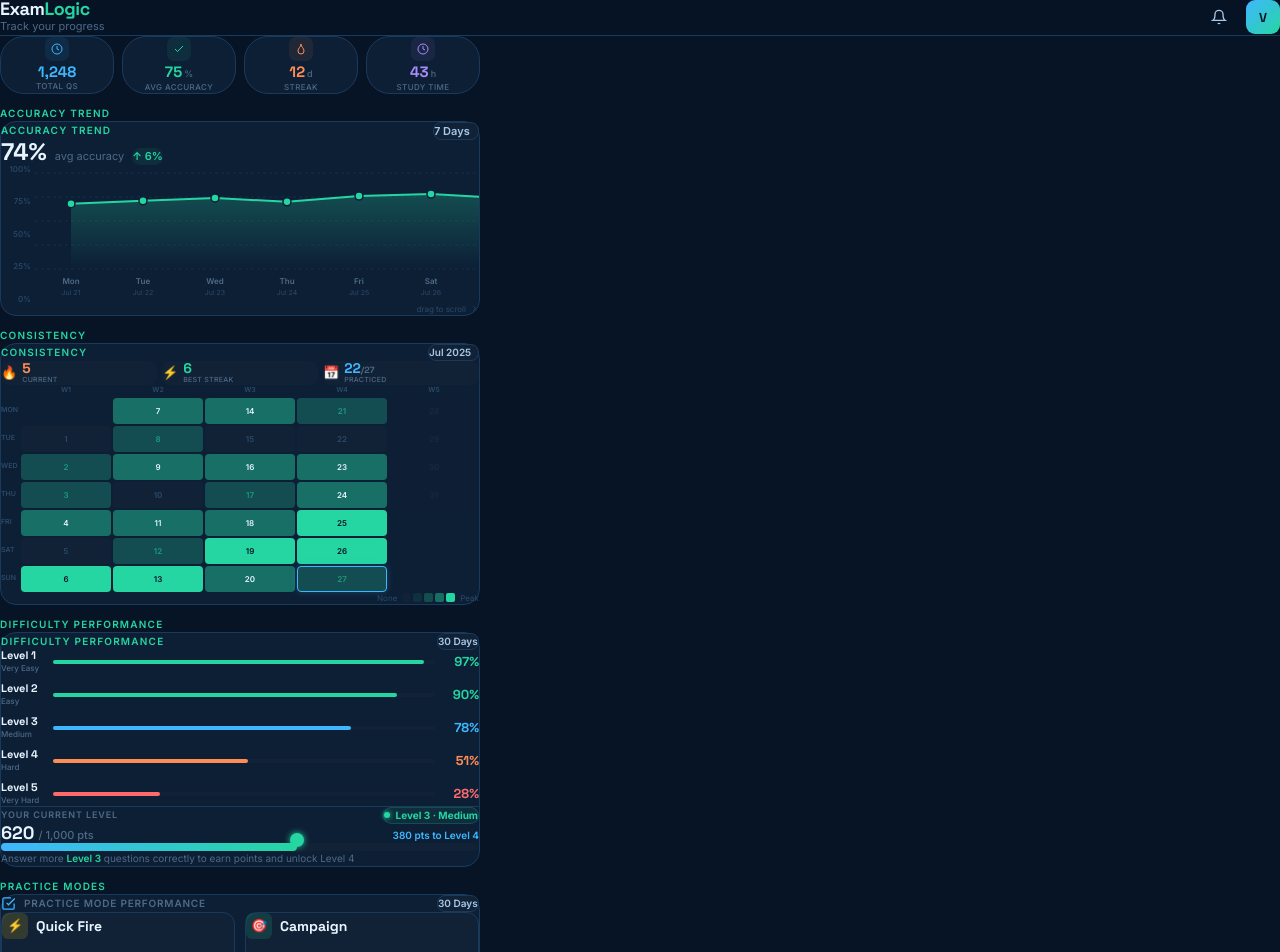
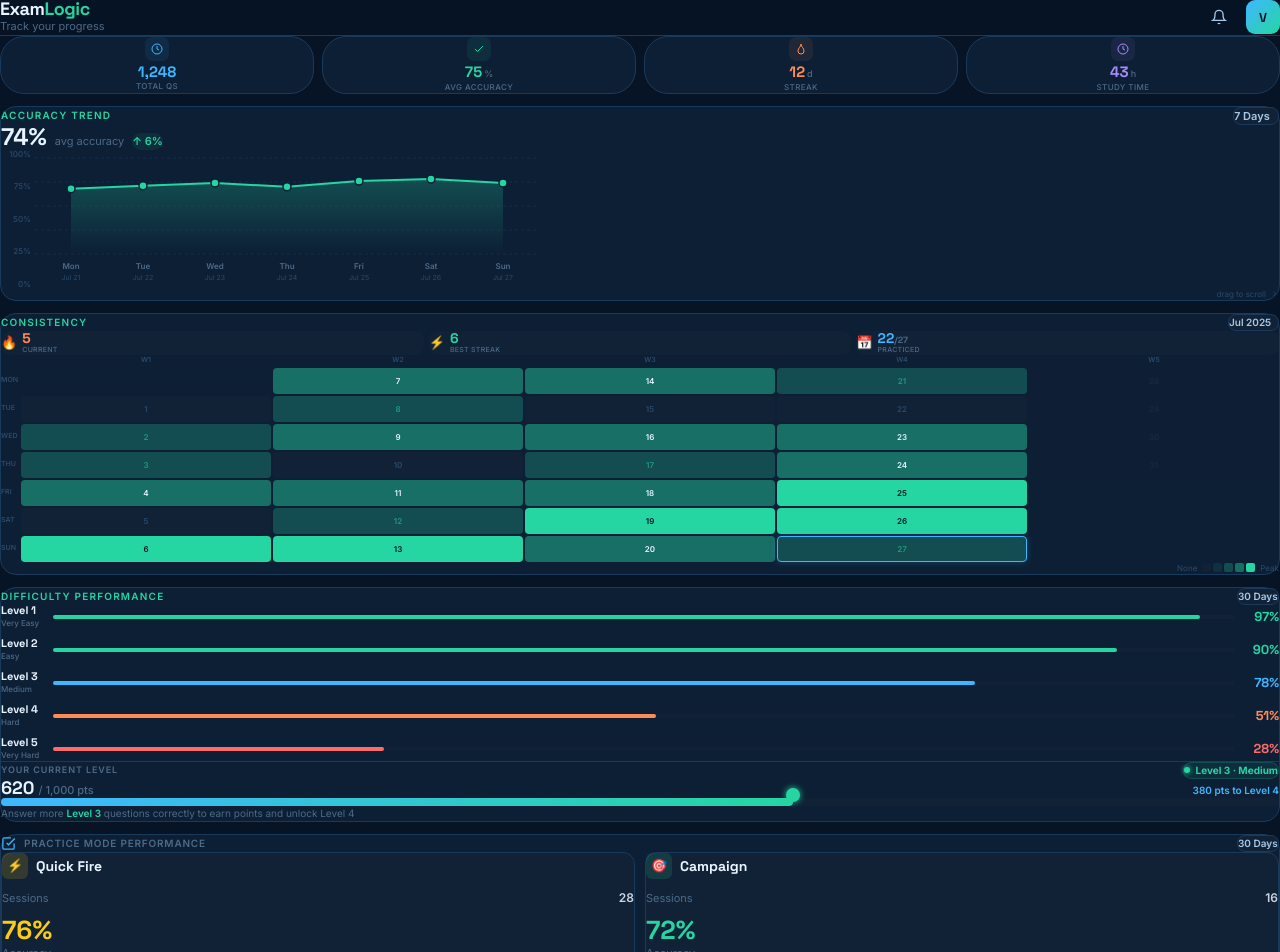
Before and after one commit to examforge99/examlogic, a Next.js app: page /analytics in a window 1280 px wide. Shown: the top 952 px of the page. Built offline with nearby package versions, Linux system fonts and the light colour scheme.

Commit message:
Refactor AnalyticsPage layout and remove unused imports

```diff
--- a/src/app/analytics/page.tsx
+++ b/src/app/analytics/page.tsx
@@ -1,24 +1,20 @@
 // app/analytics/page.tsx
 'use client'
 
-import { useRouter } from 'next/navigation'
 import TopBar from '@/components/ui/TopBar'
 import BottomNav from '@/components/ui/BottomNav'
 import StatCard from '@/components/ui/StatCard'
-import SectionHeader from '@/components/ui/SectionHeader'
-import Card from '@/components/ui/Card'
-import CardSkeleton from '@/components/ui/CardSkeleton'
 import AccuracyTrendChart from '@/components/analytics/AccuracyTrendChart'
 import DifficultyPerformanceCard from '@/components/analytics/DifficultyPerformanceCard'
 import HeatMap from '@/components/analytics/HeatMap'
 import PracticeModeCard from '@/components/analytics/PracticeModeCard'
 
-
 export default function AnalyticsPage() {
-  const router = useRouter()
-
   return (
-    <div style={{ backgroundColor: '#071426' }} className="min-h-screen">
+    <div
+      style={{ backgroundColor: '#071426' }}
+      className="min-h-screen"
+    >
       <TopBar
         title="Analytics"
         subtitle="Track your progress"
@@ -28,22 +24,30 @@ export default function AnalyticsPage() {
         avatarInitial="V"
       />
 
-      <main className="px-4 pt-4 pb-28 max-w-[480px] mx-auto flex flex-col gap-3">
+      <main className="w-full px-0 pt-3 pb-28 flex flex-col gap-3">
 
         {/* Stat row */}
-        <div className="grid grid-cols-4 gap-2">
+        <div className="px-0 grid grid-cols-4 gap-2">
           <StatCard
             value="1,248"
             label="Total Qs"
             valueColor="#3FB7FF"
             iconBg="#3FB7FF15"
             icon={
-              <svg width={12} height={12} viewBox="0 0 24 24" fill="none" stroke="#3FB7FF" strokeWidth={2}>
-                <circle cx="12" cy="12" r="10"/>
-                <polyline points="12 6 12 12 16 14"/>
+              <svg
+                width={12}
+                height={12}
+                viewBox="0 0 24 24"
+                fill="none"
+                stroke="#3FB7FF"
+                strokeWidth={2}
+              >
+                <circle cx="12" cy="12" r="10" />
+                <polyline points="12 6 12 12 16 14" />
               </svg>
             }
           />
+
           <StatCard
             value="75"
             suffix="%"
@@ -51,11 +55,19 @@ export default function AnalyticsPage() {
             valueColor="#25d6a2"
             iconBg="#25d6a215"
             icon={
-              <svg width={12} height={12} viewBox="0 0 24 24" fill="none" stroke="#25d6a2" strokeWidth={2}>
-                <polyline points="20 6 9 17 4 12"/>
+              <svg
+                width={12}
+                height={12}
+                viewBox="0 0 24 24"
+                fill="none"
+                stroke="#25d6a2"
+                strokeWidth={2}
+              >
+                <polyline points="20 6 9 17 4 12" />
               </svg>
             }
           />
+
           <StatCard
             value="12"
             suffix="d"
@@ -63,11 +75,19 @@ export default function AnalyticsPage() {
             valueColor="#ff8c55"
             iconBg="#ff8c5515"
             icon={
-              <svg width={12} height={12} viewBox="0 0 24 24" fill="none" stroke="#ff8c55" strokeWidth={2}>
-                <path d="M12 2c0 6-6 8-6 14a6 6 0 0 0 12 0c0-6-6-8-6-14z"/>
+              <svg
+                width={12}
+                height={12}
+                viewBox="0 0 24 24"
+                fill="none"
+                stroke="#ff8c55"
+                strokeWidth={2}
+              >
+                <path d="M12 2c0 6-6 8-6 14a6 6 0 0 0 12 0c0-6-6-8-6-14z" />
               </svg>
             }
           />
+
           <StatCard
             value="43"
             suffix="h"
@@ -75,37 +95,29 @@ export default function AnalyticsPage() {
             valueColor="#a78bfa"
             iconBg="#a78bfa15"
             icon={
-              <svg width={12} height={12} viewBox="0 0 24 24" fill="none" stroke="#a78bfa" strokeWidth={2}>
-                <circle cx="12" cy="12" r="10"/>
-                <polyline points="12 6 12 12 16 14"/>
+              <svg
+                width={12}
+                height={12}
+                viewBox="0 0 24 24"
+                fill="none"
+                stroke="#a78bfa"
+                strokeWidth={2}
+              >
+                <circle cx="12" cy="12" r="10" />
+                <polyline points="12 6 12 12 16 14" />
               </svg>
             }
           />
         </div>
 
-        {/* Accuracy Trend */}
-        <div>
-          <SectionHeader title="Accuracy Trend" />
-          <AccuracyTrendChart />
-        </div>
+        {/* Analytics cards */}
+        <AccuracyTrendChart />
 
-        {/* Consistency heatmap*/}
-        <div>
-  <SectionHeader title="Consistency" />
-  <HeatMap />
-</div>
+        <HeatMap />
 
-        {/* Difficulty Performance */}
-        <div>
-          <SectionHeader title="Difficulty Performance" />
-          <DifficultyPerformanceCard />
-        </div>
+        <DifficultyPerformanceCard />
 
-        {/* Practice Mode Performance */}
-        <div>
-  <SectionHeader title="Practice Modes" />
-  <PracticeModeCard />
-</div>
+        <PracticeModeCard />
 
       </main>
 
```
